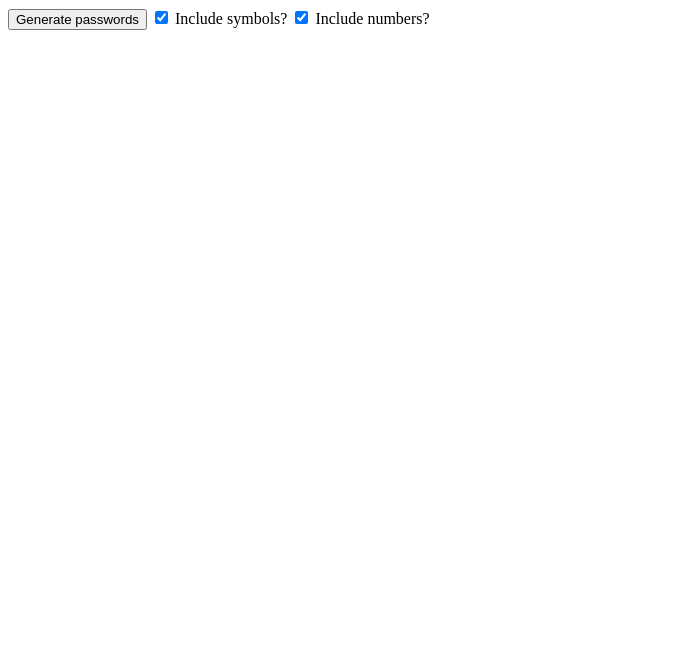
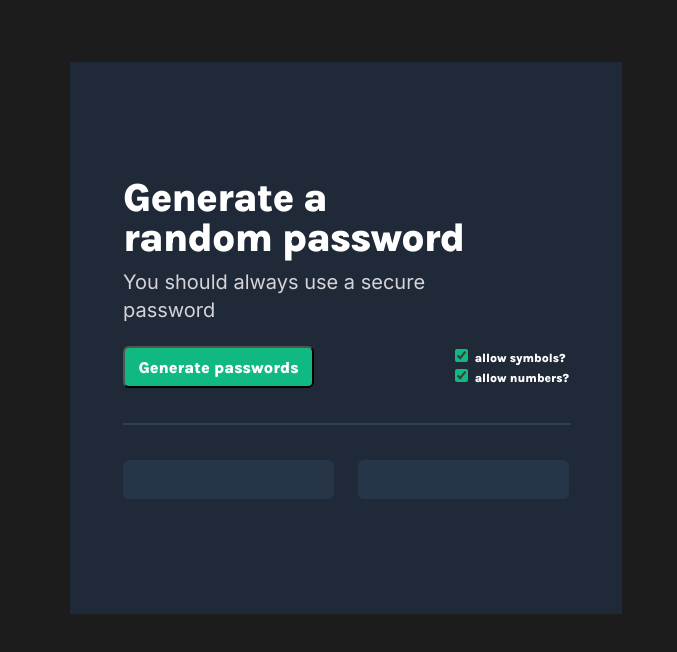
Before and after one commit to noel-jonathan/PasswordGenerator, a plain HTML site: page index.html in a window 1280 px wide. Shown: the whole page, without its empty margins (0-677 px from the left). Drawn offline with Linux system fonts and the light colour scheme.

Commit message:
added css styling
tried to replicate scrimba's figma design

added comments in js wih a more efficient way of generating strings

```diff
--- a/index.html
+++ b/index.html
@@ -1,16 +1,32 @@
 <!DOCTYPE html>
 <html>
+
 <head>
     <link rel="stylesheet" href="style.css">
     <meta charset="UTF-8" />
 </head>
+
 <body>
-       <button id="generate-btn"">Generate passwords</button>
-       <input type="checkbox" id="symbols-chk" checked><label for="symbols-chk"> Include symbols?</label>
-       <input type="checkbox" id="num-chk" checked><label for="num-chk"> Include numbers?</label>
-       <p id="password-one"></p>
-       <p id="password-two"></p>
-       <p id="test"></p>
+    <div class="background">
+        <div class="container">
+            <h2>Generate a random password</h2>
+            <h3>You should always use a secure password</h3>
+            <div class="btnchk">
+                <button id="generate-btn">Generate passwords</button>
+                <div style="display: flex; flex-direction: column;">
+                    <div><input type="checkbox" id="symbols-chk" checked><label for="symbols-chk"> allow
+                            symbols?</label></div>
+                    <div><input type="checkbox" id="num-chk" checked><label for="num-chk"> allow numbers?</label></div>
+                </div>
+            </div>
+            <div class="divider"></div>
+            <div class="passwords">
+                <span id="password-one"></span>
+                <span id="password-two"></span>
+            </div>
+        </div>
+    </div>
 </body>
 <script src="index.js"></script>
+
 </html>
--- a/index.js
+++ b/index.js
@@ -1,39 +1,62 @@
-const characters = ["A", "B", "C", "D", "E", "F", "G", "H", "I", "J", "K", "L", "M", "N", "O", "P", "Q", "R", "S", "T", "U", "V", "W", "X", "Y", "Z", "a", "b", "c", "d", "e", "f", "g", "h", "i", "j", "k", "l", "m", "n", "o", "p", "q", "r", "s", "t", "u", "v", "w", "x", "y", "z"]
-const numbers = ["0", "1", "2", "3", "4", "5", "6", "7", "8", "9"]
-const symbols = ["~", "`", "!", "@", "#", "$", "%", "^", "&", "*", "(", ")", "_", "-", "+", "=", "{", "[", "}", "]", ",", "|", ":", ";", "<", ">", ".", "?",
+const characters    = ["A", "B", "C", "D", "E", "F", "G", "H", "I", "J", "K", "L", "M", "N", "O", "P", "Q", "R", "S", "T", "U", "V", "W", "X", "Y", "Z", "a", "b", "c", "d", "e", "f", "g", "h", "i", "j", "k", "l", "m", "n", "o", "p", "q", "r", "s", "t", "u", "v", "w", "x", "y", "z"]
+const numbers       = ["0", "1", "2", "3", "4", "5", "6", "7", "8", "9"]
+const symbols       = ["~", "`", "!", "@", "#", "$", "%", "^", "&", "*", "(", ")", "_", "-", "+", "=", "{", "[", "}", "]", ",", "|", ":", ";", "<", ">", ".", "?",
     "/"]
 let allowedCharacters
 const generateBtn = document.getElementById("generate-btn")
 let password = { one: "", two: "" }
 
 generateBtn.addEventListener("click", function () {
-    characterSelector(); passwordGenerator()
+    characterSelector()
+    passwordGenerator()
 })
 
 function characterSelector() {
     if (document.querySelector('#symbols-chk').checked && document.querySelector('#num-chk').checked) {
-         allowedCharacters = characters.concat(symbols, numbers); console.log(allowedCharacters)
+        allowedCharacters = characters.concat(symbols, numbers)
     } else if (document.querySelector('#symbols-chk').checked) {
-        allowedCharacters = characters.concat(symbols); console.log(allowedCharacters)
+        allowedCharacters = characters.concat(symbols)
     } else if (document.querySelector('#num-chk').checked) {
-        allowedCharacters = characters.concat(numbers); console.log(allowedCharacters)
+        allowedCharacters = characters.concat(numbers)
     } else {
         allowedCharacters = characters
     }
-
 }
 
 function passwordGenerator() {
     password.one = ""
     password.two = ""
     for (let i = 0; i < 30; i++) {
-        let j = Math.floor(Math.random() * allowedCharacters.length)
+        let randomKey = Math.floor(Math.random() * allowedCharacters.length)
         if (i < 15) {
-            password.one += allowedCharacters[j]
+            password.one += allowedCharacters[randomKey]
             document.querySelector("#password-one").textContent = password.one
         } else {
-            password.two += allowedCharacters[j]
+            password.two += allowedCharacters[randomKey]
             document.querySelector("#password-two").textContent = password.two
         }
     }
 }
+
+// function passwordGenerator() {
+//     let passwords = getRandomStrings()
+//     document.querySelector("#password-one").textContent = passwords[0]
+//     document.querySelector("#password-two").textContent = passwords[1]
+// }
+
+// function getRandomStrings(length = 15, amount = 2)
+// {
+//     let strings = [];
+
+//     while(strings.length < amount){
+//         let string = "";
+
+//         while (string.length < length) {
+//             let randomKey = Math.floor(Math.random() * allowedCharacters.length)
+//             string += allowedCharacters[randomKey]
+//         }
+//         strings.push(string)
+//     }
+
+//     return strings;
+// }
--- a/style.css
+++ b/style.css
@@ -0,0 +1,113 @@
+@import url("https://fonts.googleapis.com/css2?family=Inter:wght@400;500&family=Karla:wght@800&display=swap");
+
+/* @font-face {
+    font-family: 'Karla';
+    src: url(Karla.ttf);
+} */
+
+body {
+    background: #1C1C1C;
+    color: white;
+    font-family: 'Karla';
+}
+
+.background {
+    background: #1F2937;
+    width: 550px;
+    height: 550px;
+    margin: 62px;
+    padding: 1px;
+}
+
+.container {
+    margin: 115px 52px;
+}
+
+h2 {
+    width: 354px;
+    height: 80px;
+    margin: 0;
+
+    font-style: normal;
+    font-weight: 800;
+    font-size: 40px;
+    line-height: 40px;      /* or 100% */
+    letter-spacing: -0.025em;
+}
+
+h3 {
+    /* Supporting text */
+    width: 372px;
+    height: 28px;
+    margin: 0;
+    margin-top: 10px;
+
+    /* text-xl/leading-7/font-normal */
+    font-family: 'Inter';
+    font-style: normal;
+    font-weight: 400;
+    font-size: 20px;
+    line-height: 28px;
+    /* identical to box height, or 140% */
+
+
+    /* Medium grey */
+    color: #D5D4D8;
+}
+
+.btnchk {
+    margin-top: 50px;
+    height: 42px;
+    display: flex;
+    justify-content: space-between;
+    accent-color: #10B981;
+}
+
+button {
+    box-sizing: border-box;
+    cursor: pointer;
+    justify-content: center;
+    align-items: center;
+    color: inherit;
+    font: inherit;
+    font-size: 16px;
+    width: 191px;
+    height: 100%;
+    background: #10B981;
+    border-radius: 6px;
+}
+
+button:active {
+border: 1px solid white;
+}
+
+label {
+    font-size: 12px;
+}
+
+.divider {
+    width: 100%;
+    height: 0px;
+    border: 1px solid #2F3E53;
+    margin: 35px 0;
+}
+
+.passwords{
+    display: flex;
+    justify-content: space-between;
+}
+
+.passwords span {
+    width: 211px;
+    height: 39px;
+    background: #273549;
+    border-radius: 6px;
+
+    font-family: 'Inter';
+    font-style: normal;
+    font-weight: 500;
+    font-size: 16px;
+    line-height: 39px;
+    text-align: center;
+    color: #55F991;
+}
```
Lines whose indentation alone changed are shown as unchanged.
